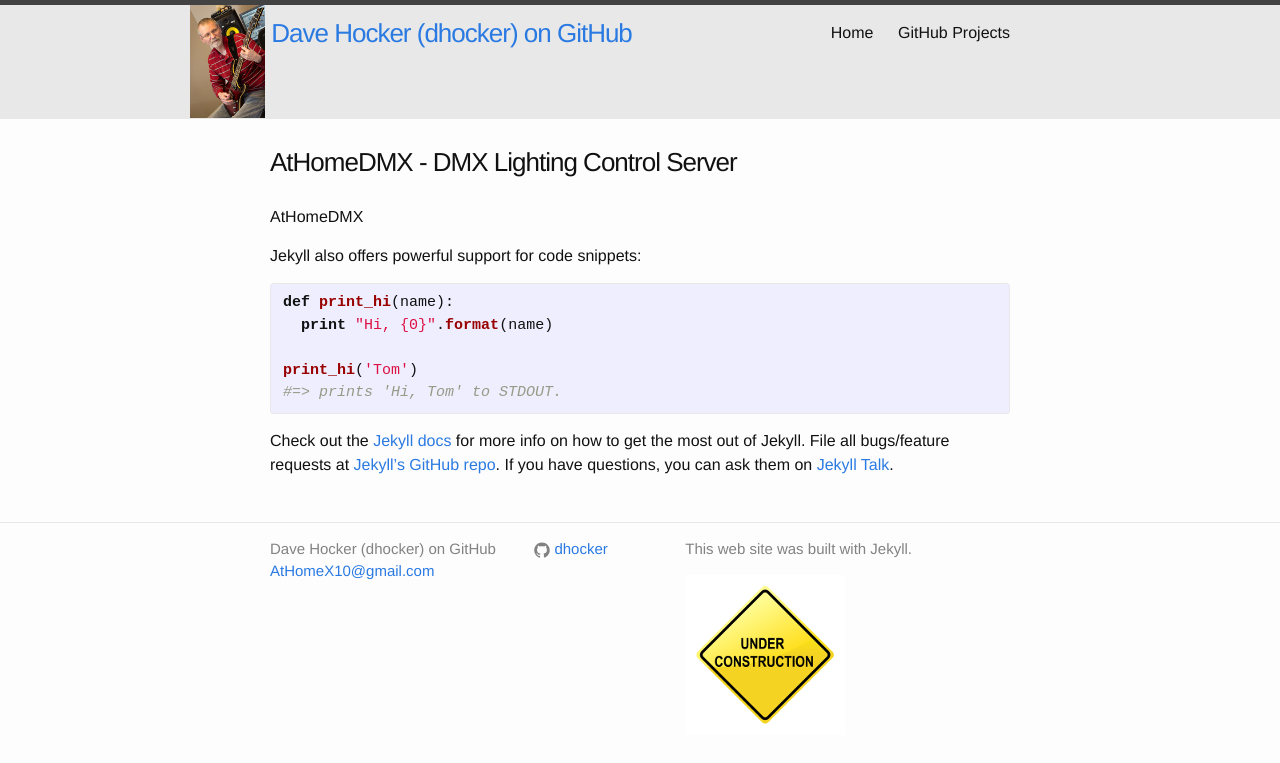
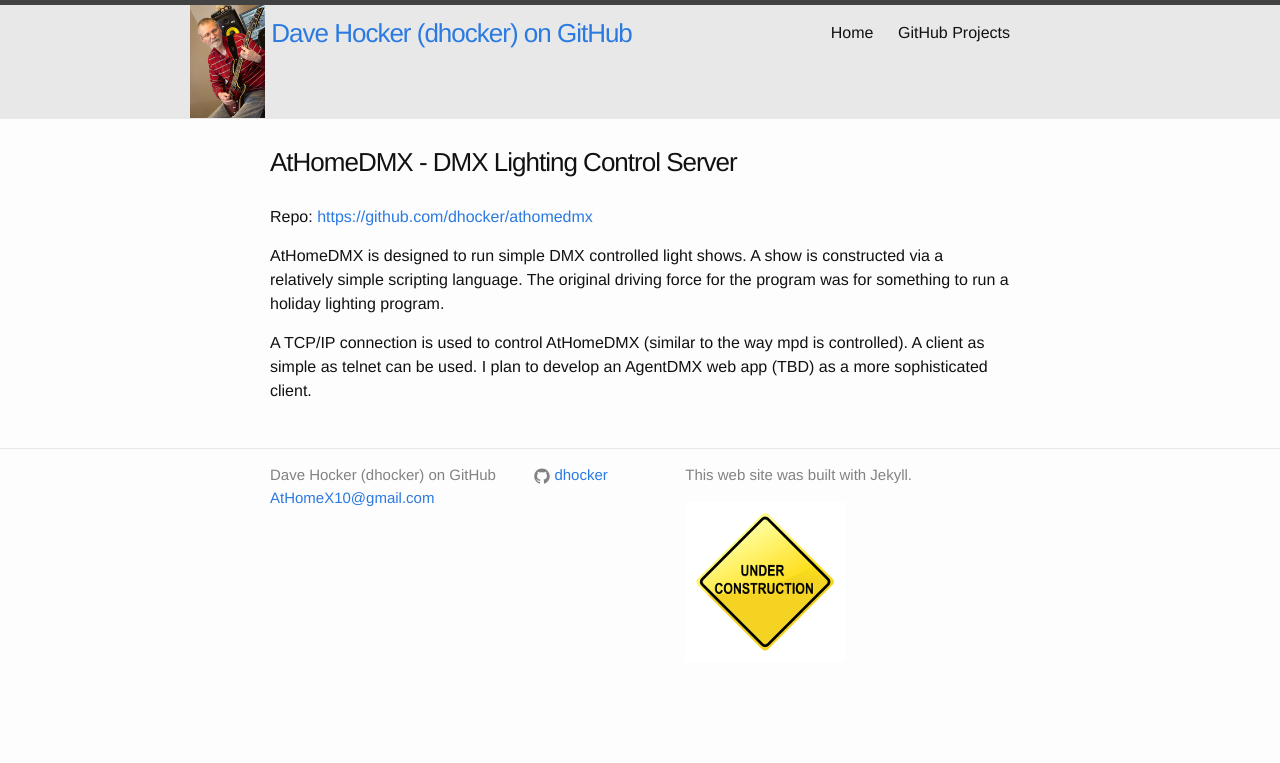
Before and after one commit to dhocker/dhocker.github.io, a Jekyll site: the page built from _projects/athomedmx.md, in a window 1280 px wide. Shown: the top 763 px of the page. Built offline with Jekyll 4.4.1, drawn with Linux system fonts in a browser that asks for light colours.

Commit message:
Add repo info to AgentMPD page. Initial draft of AtHomeDMX page.

```diff
--- a/_projects/athomedmx.md
+++ b/_projects/athomedmx.md
@@ -3,20 +3,12 @@
 title: AtHomeDMX - DMX Lighting Control Server
 ---
 
-AtHomeDMX
+Repo: [https://github.com/dhocker/athomedmx](https://github.com/dhocker/athomedmx)
 
-Jekyll also offers powerful support for code snippets:
+AtHomeDMX is designed to run simple DMX controlled light shows. A show is constructed via a relatively simple
+scripting language. The original driving force for the program was for
+something to run a holiday lighting program.
 
-{% highlight python %}
-def print_hi(name):
-  print "Hi, {0}".format(name)
-
-print_hi('Tom')
-#=> prints 'Hi, Tom' to STDOUT.
-{% endhighlight %}
-
-Check out the [Jekyll docs][jekyll-docs] for more info on how to get the most out of Jekyll. File all bugs/feature requests at [Jekyll’s GitHub repo][jekyll-gh]. If you have questions, you can ask them on [Jekyll Talk][jekyll-talk].
-
-[jekyll-docs]: http://jekyllrb.com/docs/home
-[jekyll-gh]:   https://github.com/jekyll/jekyll
-[jekyll-talk]: https://talk.jekyllrb.com/
+A TCP/IP connection is used to control AtHomeDMX (similar to the way mpd is controlled).
+A client as simple as telnet can be used. I plan to
+develop an AgentDMX web app (TBD) as a more sophisticated client.
```
Also changed, not shown: _projects/agentmpd.md (+2 -0 lines).
